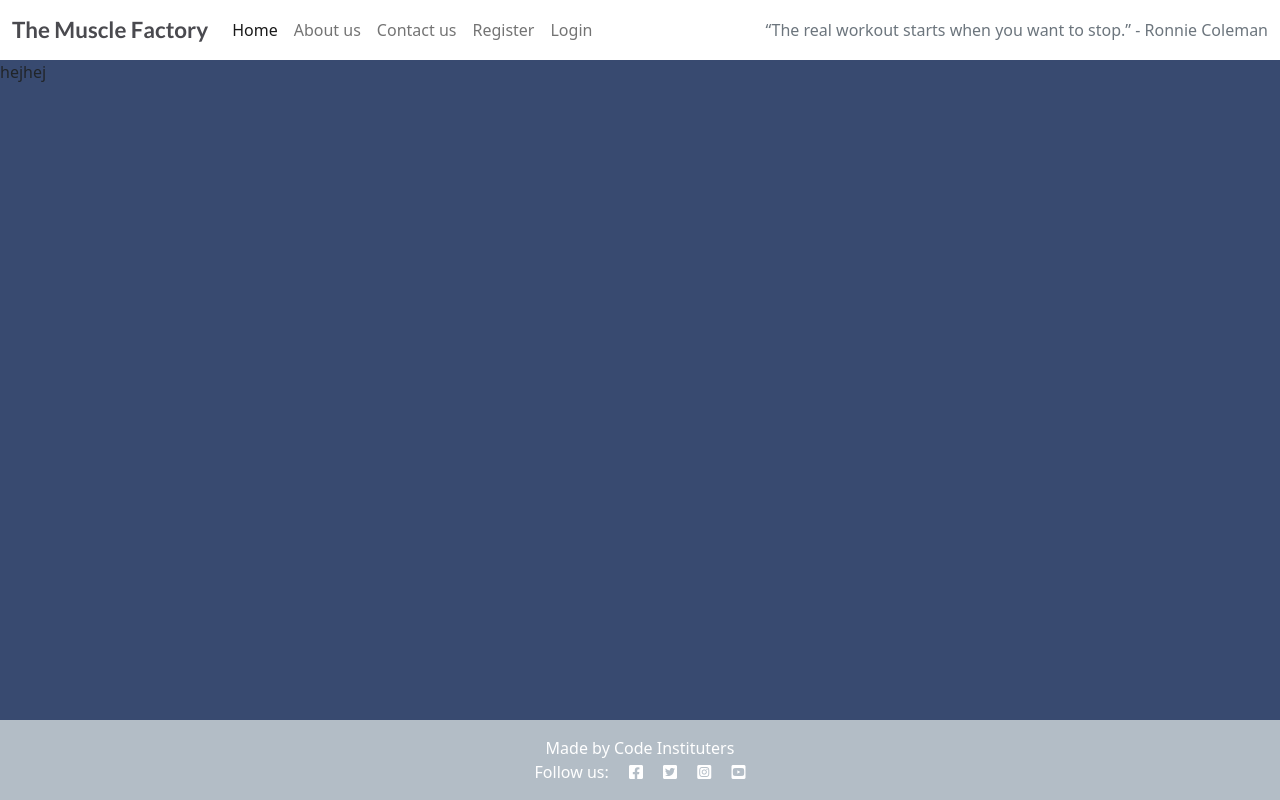
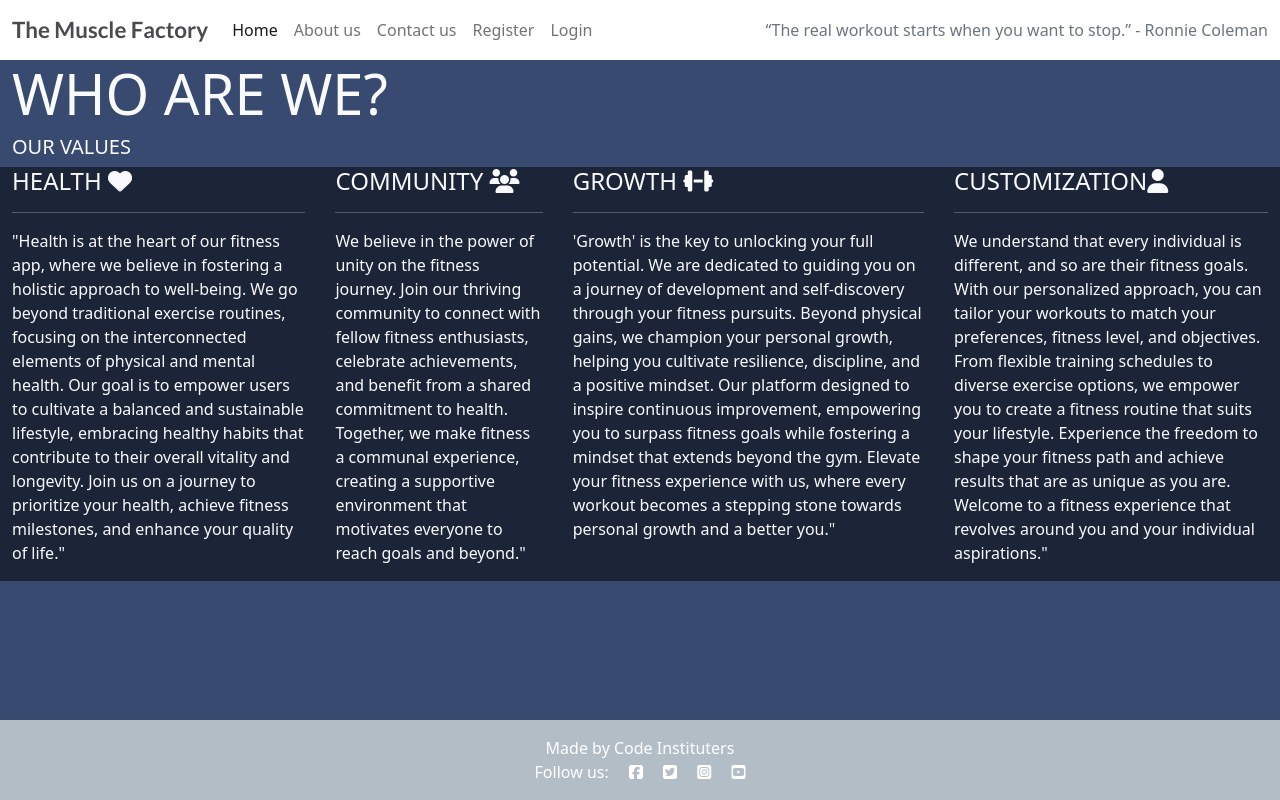
Before and after one commit to ElinaBoman/the-muscle-factory, a Django app: page /about/ in a window 1280 px wide. Run offline with Django 3.2, Linux system fonts and the light colour scheme; some libraries are stand-ins or nearby versions.

Commit message:
Created basic text for about.html, and started some styling with fontawsome

```diff
--- a/static/css/style.css
+++ b/static/css/style.css
@@ -175,3 +175,17 @@ body {
     background-position: 500px center;
 
 }
+
+/* About us */
+.jumbotron-about{
+    color: #F9FAFC;
+    font-weight: bold;
+}
+.our-values{
+    display: flex;
+    justify-content: space-between;
+    flex-direction: row;
+    gap: 30px;
+    color: #F9FAFC;
+    background-color: rgba(0, 0, 0, 0.5);
+}
--- a/templates/about.html
+++ b/templates/about.html
@@ -4,5 +4,51 @@
 
 <div class="container-fluid">
     <div class="row">
-hejhej
+        <div class="jumbotron jumbotron-fluid jumbotron-about">
+            <h1 class="display-4">WHO ARE WE?</h1>
+            <h2 class="lead">OUR VALUES</h2>
+        </div>
+        <div class="our-values">
+            <!--Paragraphs are written with ChatGPT https://chat.openai.com/-->
+            <div class="health">
+                <h4>HEALTH <i class="fa-solid fa-heart"></i></h4>
+                <hr>
+                <p>"Health is at the heart of our fitness app, where we believe in fostering a holistic approach to well-being.
+                    We go beyond traditional exercise routines, focusing on the interconnected elements of physical and mental health.
+                    Our goal is to empower users to cultivate a balanced and sustainable lifestyle,
+                    embracing healthy habits that contribute to their overall vitality and longevity.
+                    Join us on a journey to prioritize your health, achieve fitness milestones, and enhance your quality of life."
+                </p>
+            </div>
+            <div>
+                <h4>COMMUNITY <i class="fa-solid fa-users"></i></h4>
+                <hr>
+                <p>We believe in the power of unity on the fitness journey. Join our thriving community to connect with fellow
+                    fitness enthusiasts, celebrate achievements, and benefit from a shared commitment to health. Together,
+                    we make fitness a communal experience, creating a supportive environment that motivates everyone to reach
+                    goals and beyond."
+                </p>
+            </div>
+            <div>
+                <h4>GROWTH <i class="fa-solid fa-dumbbell"></i></h4>
+                <hr>
+                <p>'Growth' is the key to unlocking your full potential. We are dedicated to guiding you on a journey of
+                    development and self-discovery through your fitness pursuits. Beyond physical gains, we champion your
+                    personal growth, helping you cultivate resilience, discipline, and a positive mindset. Our platform
+                    designed to inspire continuous improvement, empowering you to surpass fitness goals while fostering
+                    a mindset that extends beyond the gym. Elevate your fitness experience with us, where every workout
+                    becomes a stepping stone towards personal growth and a better you."
+                </p>
+            </div>
+            <div>
+                <h4> CUSTOMIZATION<i class="fa-solid fa-user"></i></h4>
+                <hr>
+                <p>We understand that every individual is different, and so are their fitness goals. With our personalized
+                    approach, you can tailor your workouts to match your preferences, fitness level, and objectives.
+                    From flexible training schedules to diverse exercise options, we empower you to create a fitness routine
+                    that suits your lifestyle. Experience the freedom to shape your fitness path and achieve results that are
+                    as unique as you are. Welcome to a fitness experience that revolves around you and your individual aspirations."
+                </p>
+            </div>
+        </div>
 {%endblock%}
--- a/templates/base.html
+++ b/templates/base.html
@@ -92,6 +92,7 @@
             <i class="fab fa-instagram-square ms-3"></i>
             <i class="fab fa-youtube-square ms-3"></i></p>
     </footer>
+    <script src="https://kit.fontawesome.com/90ae6df711.js" crossorigin="anonymous"></script>
     <script>
         setTimeout(function () {
             let messages = document.getElementById('msg');
--- a/templates/contact.html
+++ b/templates/contact.html
@@ -18,9 +18,6 @@
                 <input  class="form-control" type="number" name="phonenumber">
                 <label for="message">Contact us!</label>
                 <textarea class="form-control" type="text" name="message" required row="10"></textarea>
-                <label class="form-check-label">
-                    <input class="form-check-input form-control" type="checkbox"> Terms and conditions
-                </label>
                 <br>
                 <button class="btn btn-success" type="submit">Submit</button>
             </form>
```
